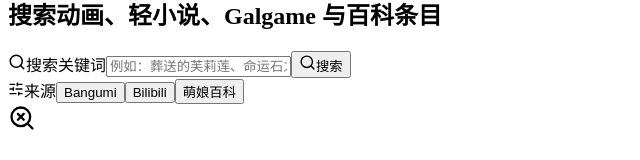
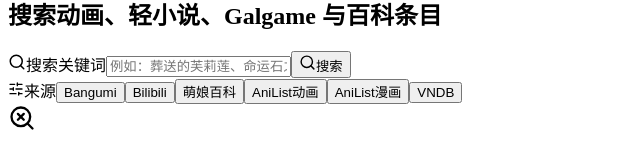
Before and after one commit to ChibaRie/acgn_journey, a React (Vite) app: page / in a window 1280 px wide. Shown: the part 547-707 px from the top of the page, without its empty margins (0-640 px from the left). Built offline with nearby package versions, Linux system fonts and the light colour scheme; the HTML template or start-up script is replaced by a standard one.

Commit message:
feat: enable AniList and VNDB sources in search panel

```diff
--- a/src/components/SearchPanel.jsx
+++ b/src/components/SearchPanel.jsx
@@ -4,7 +4,7 @@
 import WorkCard from './WorkCard.jsx';
 import EmptyState from './EmptyState.jsx';
 
-const DEFAULT_SOURCES = ['bangumi', 'bilibili', 'moegirl'];
+const DEFAULT_SOURCES = ['bangumi', 'bilibili', 'moegirl', 'anilist_anime', 'anilist_manga', 'vndb'];
 
 export default function SearchPanel({ hasWork, onAddWork }) {
   const [keyword, setKeyword] = useState('');
```
